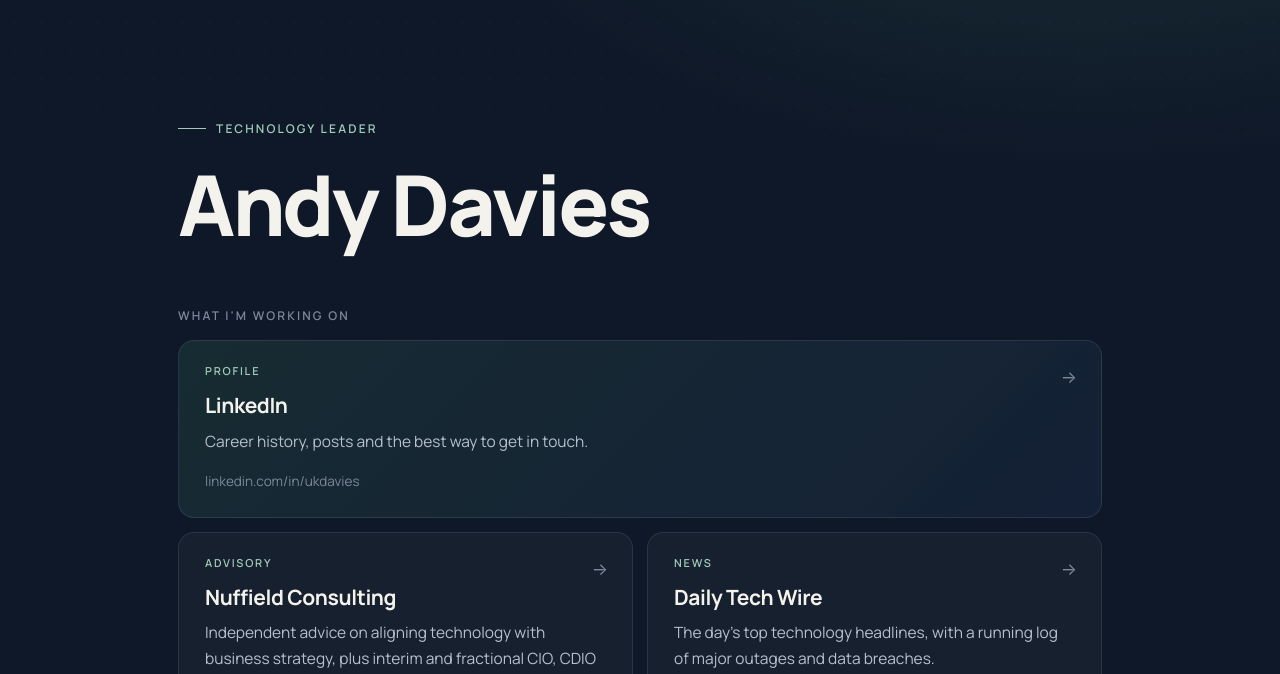
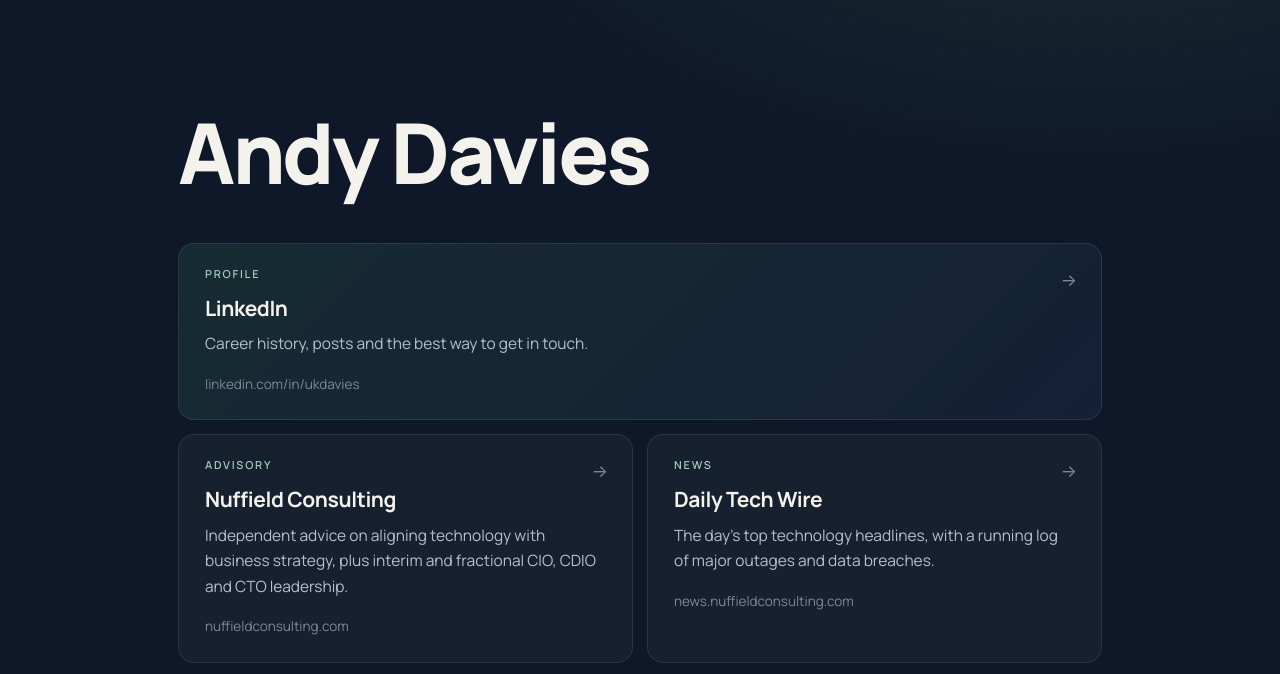
Before and after one commit to ukdavies/ukdavies.github.io, a plain HTML site: page index.html in a window 1280 px wide. Shown: the part 75-749 px from the top of the page. Drawn offline with Linux system fonts and the light colour scheme.

Commit message:
Remove hero and section labels
Co-Authored-By: Claude Opus 5.5 <noreply@anthropic.com>
Claude-Session: https://claude.ai/code/session_01Cwd7oJtx6EdrBhxCnNkLDQ

```diff
--- a/index.html
+++ b/index.html
@@ -66,7 +66,7 @@ header .wrap { display: flex; align-items: center; justify-content: space-betwee
 .social svg { width: 18px; height: 18px; fill: currentColor; }
 
 main { flex: 1; }
-.hero { padding: clamp(72px, 14vh, 140px) 0 64px; }
+.hero { padding: clamp(72px, 14vh, 140px) 0 48px; }
 .eyebrow {
   display: inline-flex; align-items: center; gap: 10px; margin: 0 0 26px;
   font: 600 12px/1 var(--font); letter-spacing: 0.18em; text-transform: uppercase; color: var(--sage);
@@ -126,14 +126,12 @@ footer a { color: var(--body); text-underline-offset: 3px; }
 <main>
   <section class="hero">
     <div class="wrap">
-      <p class="eyebrow">Technology leader</p>
       <h1>Andy Davies</h1>
     </div>
   </section>
 
   <section>
     <div class="wrap">
-      <p class="section-label">What I'm working on</p>
       <div class="grid">
         <a class="card feature" href="https://www.linkedin.com/in/ukdavies/" rel="me">
           <span class="kind">Profile</span>
```
